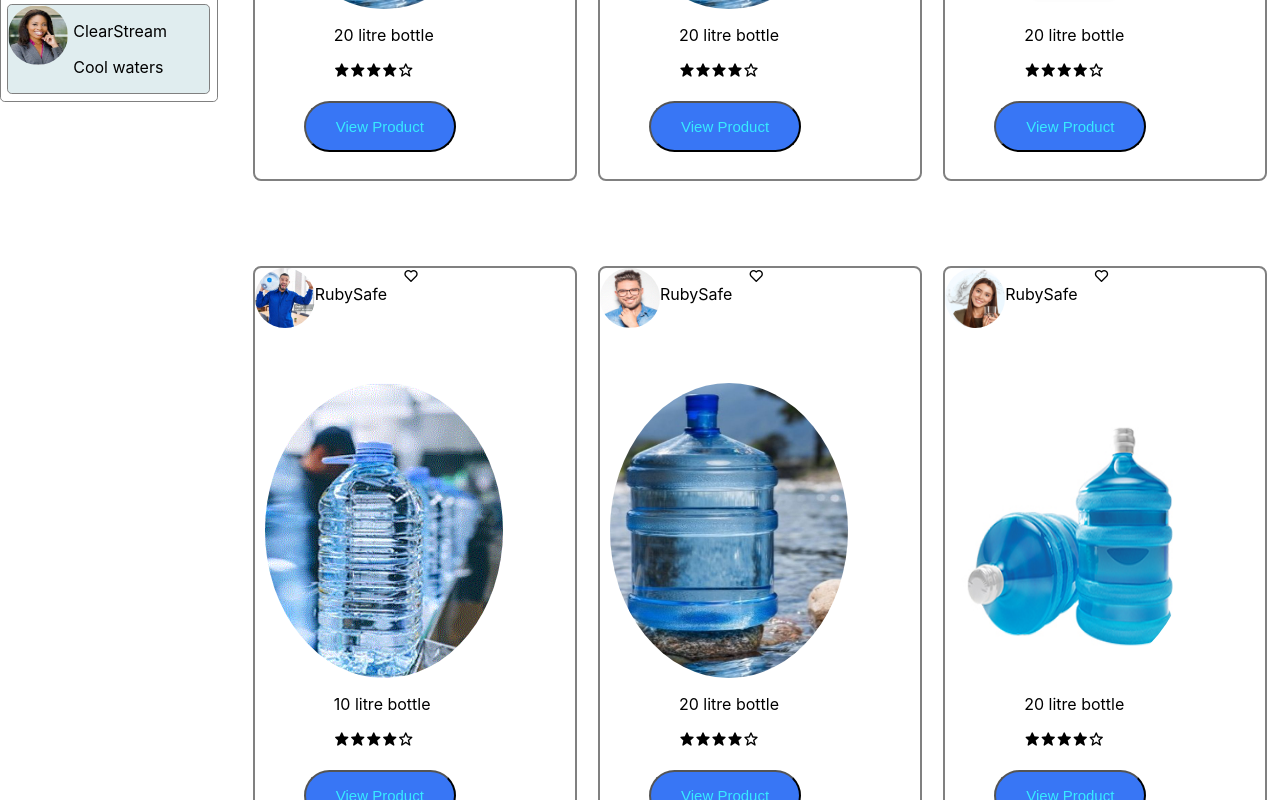
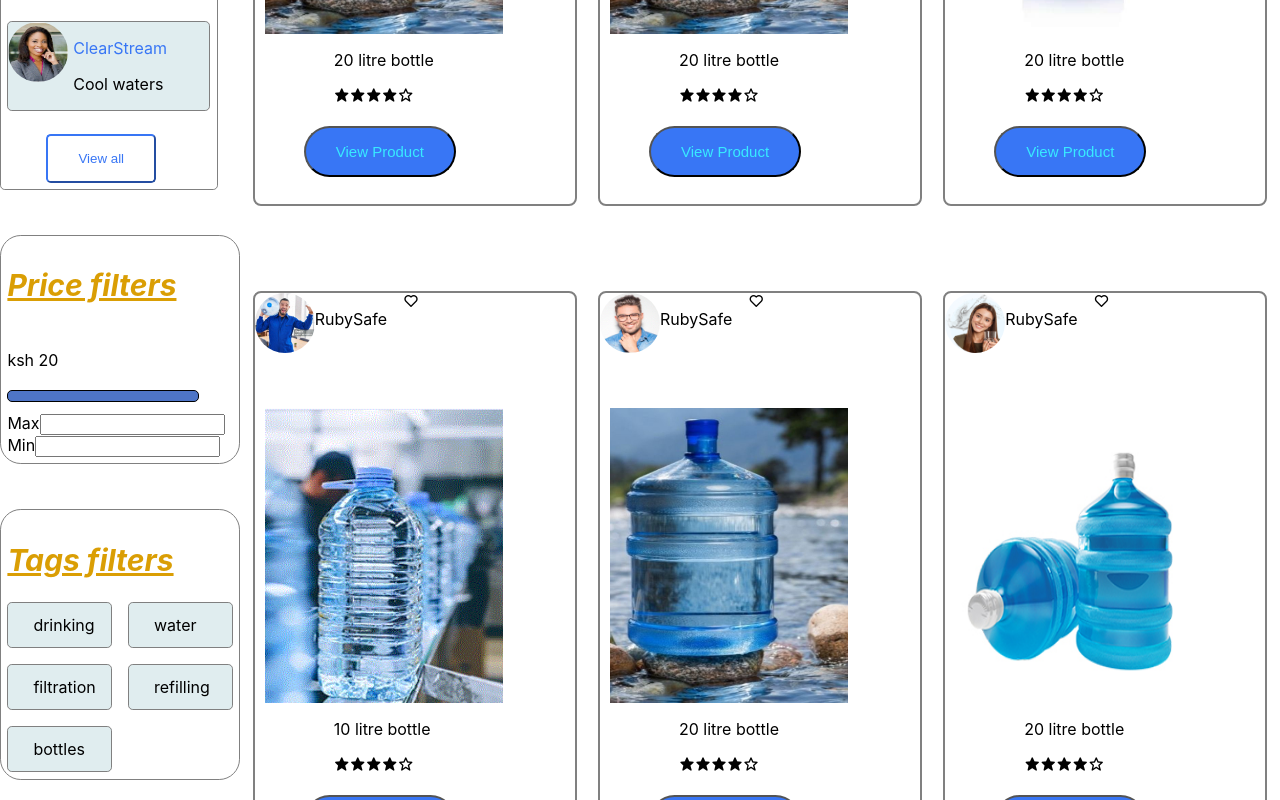
Before and after one commit to jaysonalfie/Aquaflow-Project, a React (Create React App) app: page /shop in a window 1280 px wide. Shown: the part 680-1480 px from the top of the page. Built offline with nearby package versions, Linux system fonts and the light colour scheme.

Commit message:
finished shops page and debugged footer

```diff
--- a/src/components/Shop.js
+++ b/src/components/Shop.js
@@ -13,8 +13,12 @@ import Product3 from "../images/shop3.GIF"
 import Product2 from "../images/bottle4.GIF";
 import Sidebar from './shop/Sidebar';
 import Menu from './shop/Menu';
+import FilterCard from './shop/FilterCard';
+import TagFilter from './shop/TagFilter';
+
 
 const Shop = (props) => {
+   //all the components that are in the shopsPage
   return (
     <div className='shop_wrapper'>
        <div>
@@ -23,6 +27,9 @@ const Shop = (props) => {
        <div className='menu_products'>
         <div className='shopfilters'>
           <Sidebar/>
+          <FilterCard/>
+          <TagFilter/>
+
         </div>
          <div className='right-bar'>
          <div className='shopMenu'>
--- a/src/components/about/HeroBottom.js
+++ b/src/components/about/HeroBottom.js
@@ -9,7 +9,7 @@ const HeroBottom = () => {
         <div className='right'>
           <img src={person4}/>
         </div>
-        <div className='left'>
+        <div className='leftSide'>
           <div className='quality_details'>
            <h2 className='header'>what is in the water</h2>
            <p className='satisfaction'>Check Water Quality</p>
--- a/src/components/about/style2.css
+++ b/src/components/about/style2.css
@@ -97,7 +97,7 @@ width: 210px;
 .right img{
   height: 80%;
 }
-.left{
+.leftSide{
   display: flex;
   flex-direction: column;
 }
@@ -172,6 +172,7 @@ margin-left: 49px;
   gap: 0.3rem;
   padding: 0.4rem;
   margin: 0.4rem;
+  margin-top: 2rem;
 }
 .menu{
   display: flex;
@@ -194,10 +195,21 @@ margin-left: 49px;
   margin-top: 2.4rem;
 
 }
-img{
+.shop img{
   border-radius: 50%;
   width:60px;
   height: 60px;
+}
+.pdet{
+  color:#3876f5;
+}
+.btn9{
+  margin-left: 39px;
+  padding: 15px 30px;
+  background-color: white;
+  border-color: #3876f5;
+  border-radius:0.3rem;
+  color:#3876f5;
 }
 .shop{
   display: flex;
@@ -207,3 +219,43 @@ img{
   border-radius: 0.3rem;
   background: #E0EDEF;
 }
+.filtercardwrapper{
+  position: sticky;
+  left: 0;
+  display: flex;
+  flex-direction: column;
+  gap:0.4rem;
+  border: solid grey 1px;
+  border-radius: 1.3rem;
+  margin-top: 45px;
+  padding: 0.4rem;
+}
+.rectangle{
+  width: 190px;
+  height:10px;
+  border: solid black 1px;
+  border-radius: 5px;
+  background: #4E75C7;
+  color: #4E75C7;
+}
+/* tagfilter */
+.tags_wrapper{
+  border: solid gray 1px;
+  padding: 0.4rem;
+  margin-top: 45px;
+  border-radius: 1.3rem;
+
+}
+.tags{
+  display: grid;
+  grid-template-columns: 1fr 1fr;
+  gap: 1em;
+  padding:px;
+}
+.tag1{
+  padding: 12px 25px;
+  border: solid gray 1px;
+  border-radius: 0.3rem;
+  padding-right: 2px;
+  background:#E0EDEF ;
+}
--- /dev/null
+++ b/src/components/shop/FilterCard.js
@@ -0,0 +1,33 @@
+import React from 'react'
+import '../about/style2.css'
+
+const FilterCard = () => {
+  return (
+    <div className='filtercardwrapper'>
+        <div >
+        <h2 className='header' style={{textDecoration:'underline'}}>Price filters</h2>
+      </div>
+      <div>
+        <p>ksh 20</p>
+        <canvas className='rectangle'></canvas>
+      </div>
+      <div>
+        <form>
+          <label>
+            Max
+            <input type="text" />
+          </label>
+
+        </form>
+        <form>
+        <label>
+            Min
+            <input type="text" />
+          </label>
+        </form>
+      </div>
+    </div>
+  )
+}
+
+export default FilterCard;
--- a/src/components/shop/Sidebar.js
+++ b/src/components/shop/Sidebar.js
@@ -13,12 +13,12 @@ const Sidebar = () => {
   return (
     <div className="filtersidebar">
       <div className="filter1">
-        <h2> Shop filters</h2>
+        <h2 className="header" style={{textDecoration:'underline'}}> Shop filters</h2>
         <div className="s-filter">
           <div className="shop">
             <img src={Person1} />
             <div className="det">
-              <p>Rubysafe</p>
+              <p className="pdet">Rubysafe</p>
               <p>Pure waters</p>
             </div>
           </div>
@@ -29,7 +29,7 @@ const Sidebar = () => {
         <div className="shop">
           <img src={Person2} />
           <div className="det">
-            <p>Water Star</p>
+            <p className="pdet">Water Star</p>
             <p>Clean waters</p>
           </div>
         </div>
@@ -38,7 +38,7 @@ const Sidebar = () => {
           <div className="shop">
             <img src={Person3}/>
             <div className="det">
-              <p>AquaSafe</p>
+              <p className="pdet">AquaSafe</p>
               <p>Springing waters</p>
             </div>
 
@@ -48,7 +48,7 @@ const Sidebar = () => {
        <div className="shop">
         <img src={Person4}/>
         <div className="det">
-          <p>Clean Springs</p>
+          <p className="pdet">Clean Springs</p>
           <p>cool waters</p>
         </div>
        </div>
@@ -58,13 +58,16 @@ const Sidebar = () => {
         <div className="shop">
          <img src={Person5}/>
          <div className="det">
-         <p>ClearStream</p>
+         <p className="pdet">ClearStream</p>
          <p>Cool waters</p>
 
          </div>
 
         </div>
        </div>
+       <div>
+        <button className="btn9">View all</button>
+       </div>
     </div>
   );
 };
--- /dev/null
+++ b/src/components/shop/TagFilter.js
@@ -0,0 +1,21 @@
+import React from "react";
+import "../about/style2.css";
+
+const TagFilter = () => {
+  return (
+    <div className="tags_wrapper">
+      <div>
+        <h2 className="header" style={{textDecoration:'underline'}}>Tags filters</h2>
+      </div>
+      <div className="tags">
+        <div className="tag1">drinking</div>
+        <div className="tag1">water</div>
+        <div className="tag1">filtration</div>
+        <div className="tag1">refilling</div>
+        <div className="tag1">bottles</div>
+      </div>
+    </div>
+  );
+};
+
+export default TagFilter;
--- a/src/components/style.css
+++ b/src/components/style.css
@@ -319,7 +319,7 @@ section5 */
   background: #3876f5;
   padding: 5px;
   display: grid;
-  grid-template-columns: 1fr 1fr ;
+  grid-template-columns: 1fr 1fr;
   gap:1rem;
   color: white;
   bottom: 0;
```
